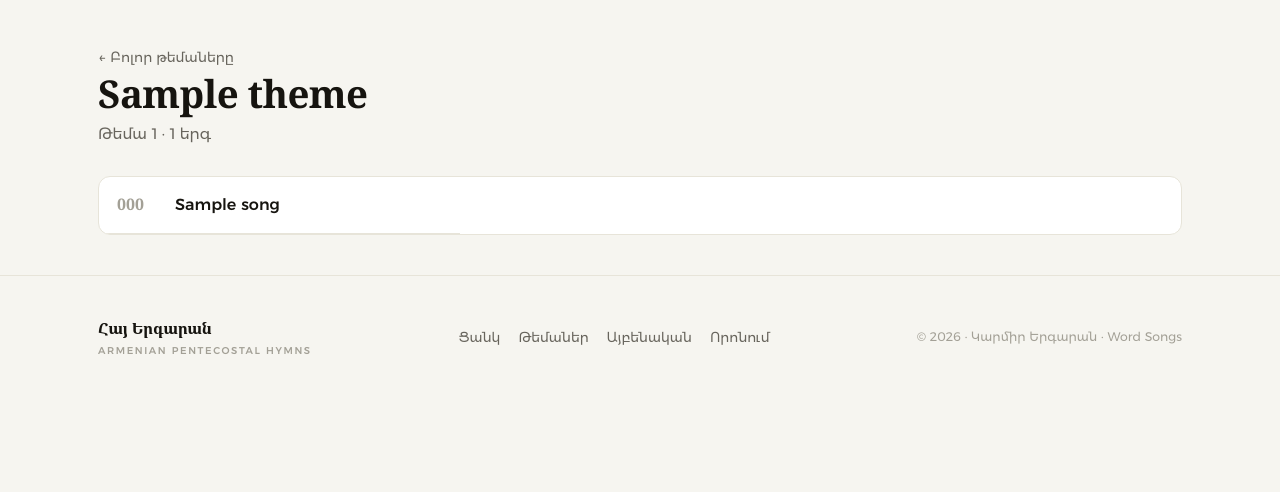
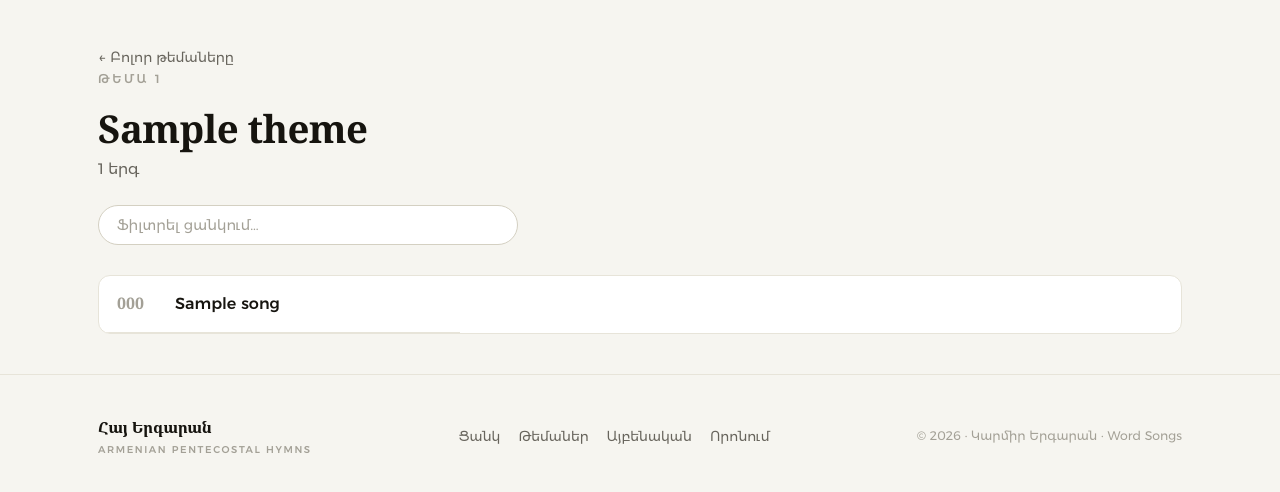
Before and after one commit to Moses2917/arm-songs, a Django app: page /themes/1/ in a window 1280 px wide. Shown: the part 74-566 px from the top of the page. Run offline with Django 5.2, Linux system fonts and the light colour scheme; tables that the repository leaves empty hold one stand-in row (values such as "Sample post"); some web fonts are replaced.

Commit message:
Theme detail: eyebrow + refined head + in-page filter

```diff
--- a/hymns/templates/hymns/theme_detail.html
+++ b/hymns/templates/hymns/theme_detail.html
@@ -4,8 +4,13 @@
 <section class="container">
   <div class="page-head">
     <a class="back-link" href="{% url 'hymns:themes_list' %}">← Բոլոր թեմաները</a>
+    <p class="eyebrow">Թեմա {{ theme.number }}</p>
     <h1>{{ theme.name }}</h1>
-    <p class="sub">Թեմա {{ theme.number }} · {{ songs|length }} երգ</p>
+    <p class="sub">{{ songs|length }} երգ</p>
+  </div>
+
+  <div class="list-filter">
+    <input type="search" data-filter-target=".song-list" placeholder="Ֆիլտրել ցանկում…" aria-label="Ֆիլտրել ցանկը">
   </div>
 
   {% if songs %}
```
